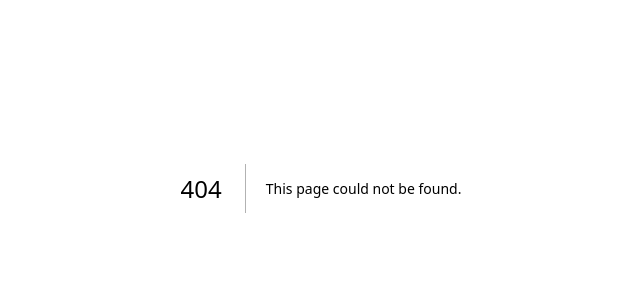
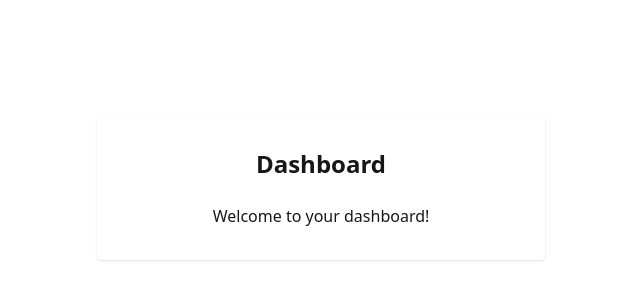
Before and after one commit to meftaul/pathshala, a Next.js app: page /dashboard in a window 1280 px wide. Before the commit this address had no page. Shown: the part 212-512 px from the top of the page, without its empty margins (319-959 px from the left). Built offline with nearby package versions, Linux system fonts and the light colour scheme.

Commit message:
feat: restructure authentication components and implement forms for login, sign-up, forgot password, and update password

```diff
--- a/app/auth/forgot-password/page.tsx
+++ b/app/auth/forgot-password/page.tsx
@@ -1,4 +1,4 @@
-import { ForgotPasswordForm } from "@/components/forgot-password-form";
+import { ForgotPasswordForm } from "@/components/auth/forgot-password-form";
 
 export default function ForgotPasswordPage() {
     return (
--- a/app/auth/login/page.tsx
+++ b/app/auth/login/page.tsx
@@ -1,4 +1,4 @@
-import { LoginForm } from "@/components/login-form";
+import { LoginForm } from "@/components/auth/login-form";
 
 export default function LoginPage() {
     return (
--- a/app/auth/sign-up/page.tsx
+++ b/app/auth/sign-up/page.tsx
@@ -1,4 +1,4 @@
-import { SignUpForm } from "@/components/sign-up-form";
+import { SignUpForm } from "@/components/auth/sign-up-form";
 
 export default function SignUpPage() {
     return (
--- a/app/auth/update-password/page.tsx
+++ b/app/auth/update-password/page.tsx
@@ -1,4 +1,4 @@
-import { UpdatePasswordForm } from "@/components/update-password-form";
+import { UpdatePasswordForm } from "@/components/auth/update-password-form";
 
 export default function UpdatePasswordPage() {
   return (
--- /dev/null
+++ b/app/dashboard/page.tsx
@@ -0,0 +1,10 @@
+export default function DashboardPage() {
+  return (
+    <div className="min-h-screen flex items-center justify-center">
+      <div className="max-w-md w-full p-8 rounded shadow">
+        <h2 className="text-2xl font-bold mb-6 text-center">Dashboard</h2>
+        <p className="text-center">Welcome to your dashboard!</p>
+      </div>
+    </div>
+  );
+}
--- a/app/page.tsx
+++ b/app/page.tsx
@@ -1,4 +1,4 @@
-import { AuthButton } from "@/components/auth-button";
+import { AuthButton } from "@/components/auth/auth-button";
 import { HomeIcon } from "lucide-react";
 import Image from "next/image";
 
```
Also changed, not shown: components/auth/auth-button.tsx (renamed from components/auth-button.tsx), components/auth/forgot-password-form.tsx (renamed from components/forgot-password-form.tsx), components/auth/login-form.tsx (renamed from components/login-form.tsx), components/auth/logout-button.tsx (renamed from components/logout-button.tsx), components/auth/sign-up-form.tsx (renamed from components/sign-up-form.tsx), components/auth/update-password-form.tsx (renamed from components/update-password-form.tsx).
